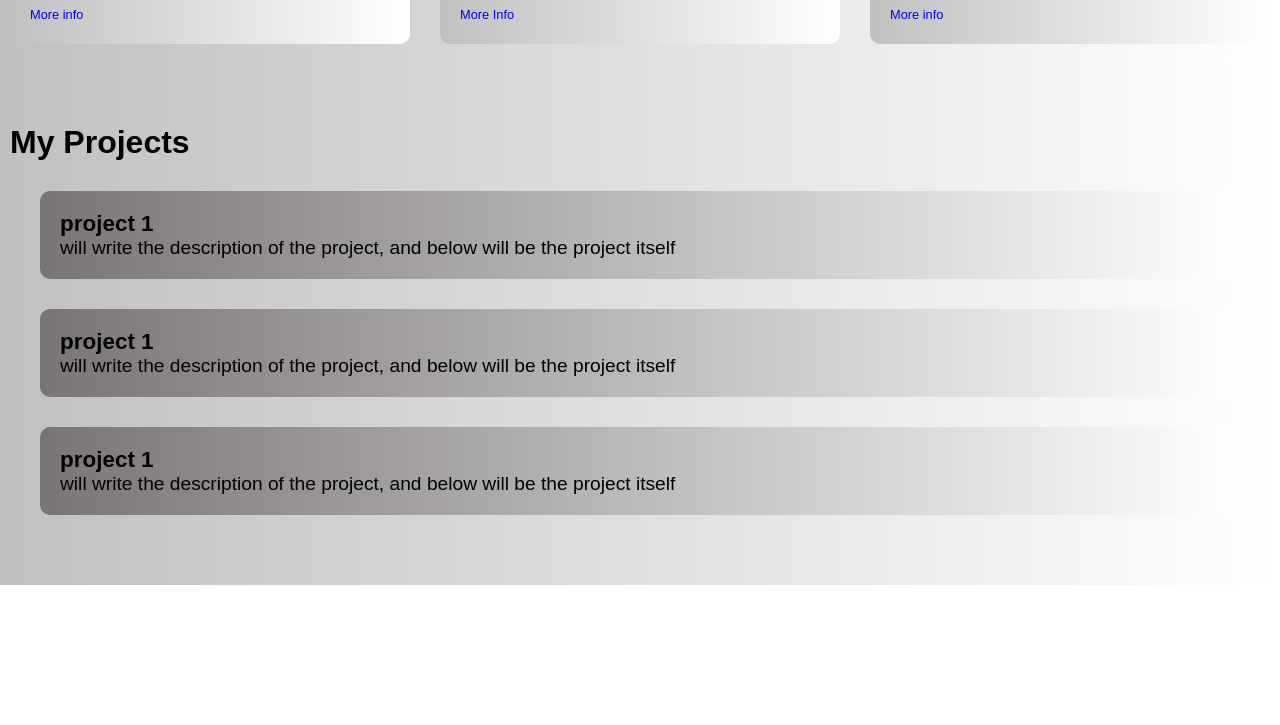
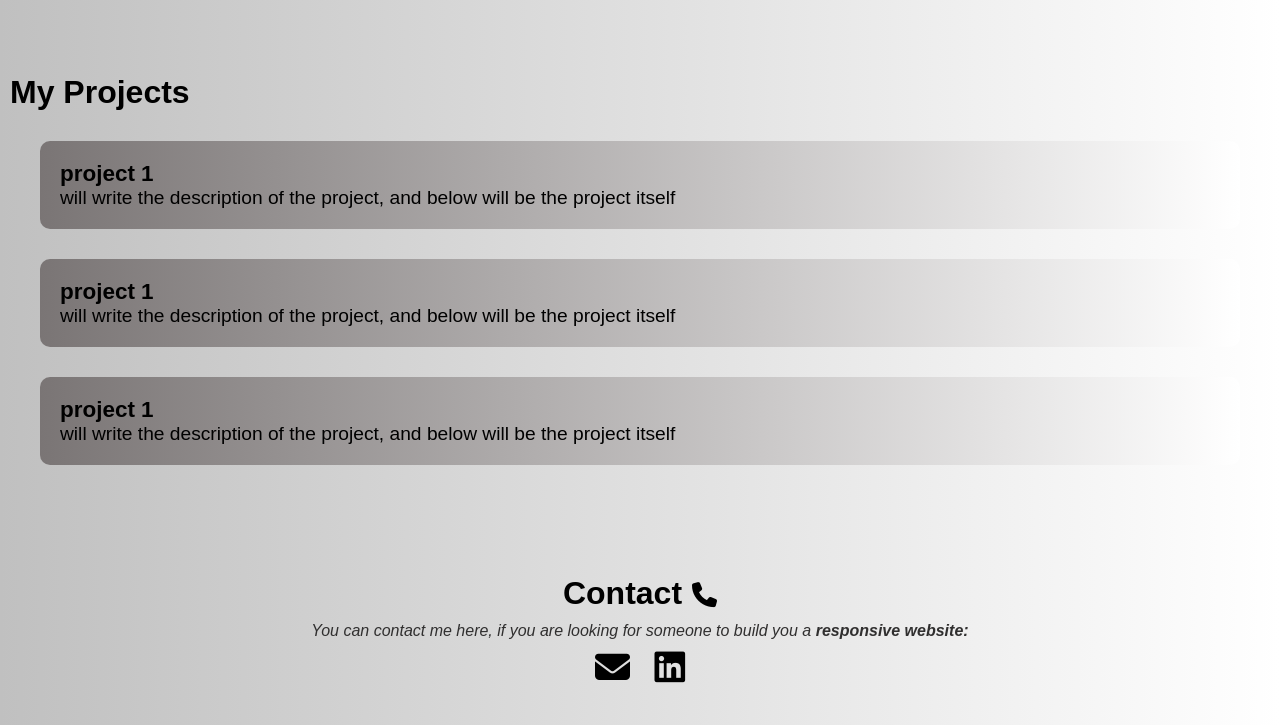
Before and after one commit to belalrahimicodes/Portfolio, a plain HTML site: page index.html in a window 1280 px wide. Shown: the part 1970-2695 px from the top of the page. Before the commit the page ends 2555 px from the top, so only its background shows below. Drawn offline with Linux system fonts and the light colour scheme.

Commit message:
contact section done, new icons and animations added

```diff
--- a/index.html
+++ b/index.html
@@ -12,7 +12,7 @@
     <div class="header">
         <div class="container">
             <nav>
-                <img class="logo" src="images/image1.jpeg" alt="a logo picture">
+                <img class="logo" src="images/image1.png" alt="a logo picture">
                 <ul>
                     <li><i class="fa-solid fa-house"></i><a href="#">Home</a></li>
                     <li><i class="fa-solid fa-info"></i><a href="#">About</a></li>
@@ -32,7 +32,7 @@
         <div class="about-container">
             <div class="about-row">
                 <div class="about-image">
-                    <img src="images/image2.jpeg" alt="about image">
+                    <img src="images/image4.png" alt="about image">
                 </div>
                 <div class="about-description">
                     <h1>About Me</h1>
@@ -97,6 +97,17 @@
         </div>
     </div>
 </div>
+<!------------------------contact---------------------------->
+<div class="contact">
+    <div class="contact-container">
+        <h1 class="contact-header">Contact<i class="fa-solid fa-phone"></i></h1>
+        <div class="contact-list">
+            <p id="contact-text">You can contact me here, if you are looking for someone to build you a <b>responsive website:</b></p>
+            <a href="mailto:bruderichhabtermin@gmail.com"><i class="fa-solid fa-envelope"></i></a>
+            <a target="_blank" href="https://www.linkedin.com/in/belal-rahimi-47995b369/"><i class="fa-brands fa-linkedin"></i></a>
+        </div>
+    </div>
+</div>
 
 
     <script src="index.js"></script>
--- a/style.css
+++ b/style.css
@@ -12,7 +12,7 @@ body{
     width: 100%;
     height: 100vh;
     overflow: hidden;
-    background-image: url(images/image4.png);
+    background-image: url();
     background-position: center;
     background-repeat: no-repeat;
     background-size: cover;
@@ -38,7 +38,7 @@ nav ul a::after{
     width: 0;
     height: 5px;
     background: linear-gradient(to right, silver, white);
-    transition: 1s;
+    transition: 0.7s;
 }
 nav ul li{
     display: inline-block;
@@ -52,8 +52,16 @@ nav ul a:hover::after{
     padding: 15px 15%;
 }
 .logo{
-    width: 50px;
-    height: 50px;
+    width: 70px;
+    height: 70px;
+    animation: shrink;
+    animation-duration: 2s;
+    animation-iteration-count: infinite;
+}
+.logo:hover{
+    animation-name: relocate;
+    animation-duration: 1s;
+    animation-iteration-count: 2;
 }
 nav i{
     padding-right: 10px;
@@ -71,9 +79,6 @@ nav i{
     box-shadow: 2px 2px 5px;
     border-radius: 10px;
     padding: 10px 15px;
-    animation: shrink;
-    animation-duration: 2s;
-    animation-iteration-count: infinite;
 }
 /*-----------------------------about------------------------*/
 .about img{
@@ -151,10 +156,42 @@ nav i{
     border-radius: 10px;
     font-size: 1.2rem;
 }
+/*---------------------------------Contact----------------------------------*/
+.contact{
+    padding: 40px 10px;
+    display: flex;
+    justify-content: center;
+    align-items: center;
+    text-align: center;
+}
+.contact-list i{
+    font-size: 35px;
+    display: inline-block;
+    justify-content: space-between;
+    margin-inline: 10px;
+    color: black;
+}
+#contact-text{
+    margin: 10px 10px;
+    font-style: italic;
+    color: rgb(48, 47, 47);
+}
+.contact-header i{
+    font-size: 25px;
+    margin-left: 10px;
+}
+.contact-header:hover i{
+    animation-name: relocate;
+    animation-duration: 1s;
+    animation-iteration-count: 2;
+}
 
-
-
-
+@keyframes relocate{
+    to{
+        transform: skew(15deg, 15deg);
+        opacity: 0.8;
+    }
+}
 
 @keyframes shrink{
     to{
```
Also changed, not shown: images/image1.png (added).
